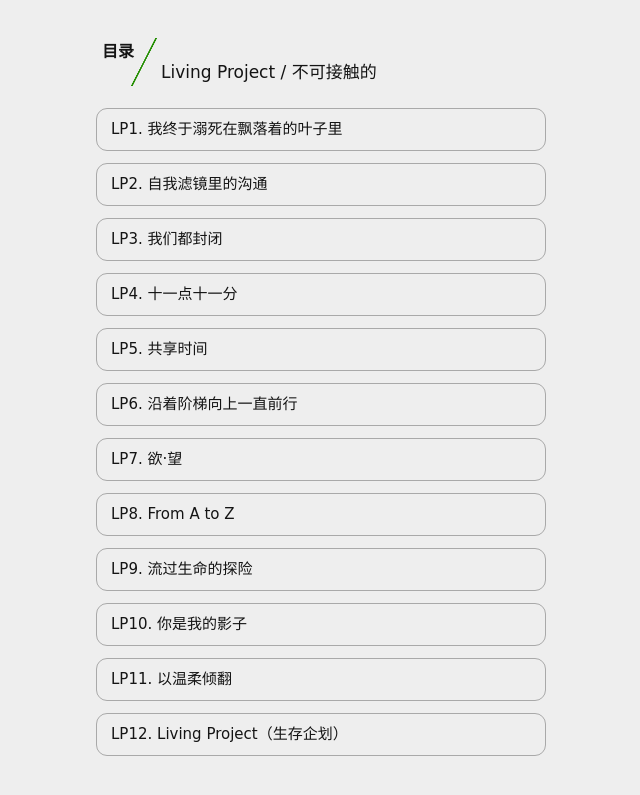
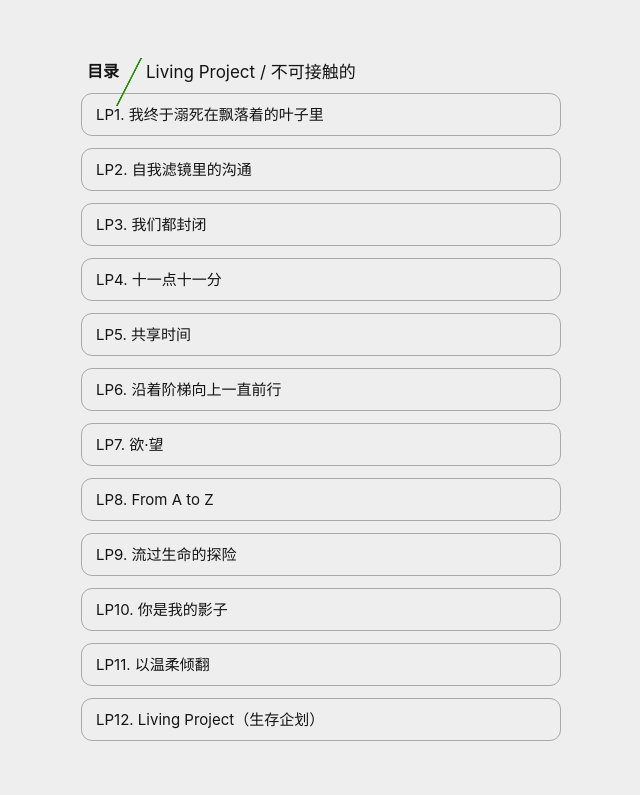
Before and after one commit to whwu17/proses, a Jekyll site: the page built from _novels/lp/toc.md, in a window 1280 px wide. Shown: the top 795 px of the page, without its empty margins (319-959 px from the left). Built offline with Jekyll 4.4.1, drawn with Linux system fonts in a browser that asks for light colours.

Commit message:
Fix Safari iOS white screen on TOC pages
- Move CSS into <head> (was between </head> and <body>)
- Simplify TOC layout CSS for iOS Safari (remove unset, overflow, z-index hacks)
- Use system fonts instead of unloaded web fonts
- Remove auto-redirect JS on index (show link only)

Co-authored-by: Wu Wenhan <1020645987@qq.com>

```diff
--- a/_layouts/novel-lp-toc.html
+++ b/_layouts/novel-lp-toc.html
@@ -6,120 +6,75 @@
     <meta name="viewport" content="width=device-width, initial-scale=1">
     <title>Living Project - Content</title>
     <meta name="theme-color" content="#f8f8f8" />
-</head>
     <style>
-body{
+    html {
+        -webkit-text-size-adjust: 100%;
+    }
+
+    body {
+        margin: 0;
         background: #eeeeee;
+        color: #141414;
+        font-family: -apple-system, BlinkMacSystemFont, 'Segoe UI', sans-serif;
     }
+
     .main {
         max-width: 30rem;
-        margin: auto;
+        margin: 0 auto;
+        padding: 15px;
     }
+
+    .widget {
+        position: relative;
+    }
+
     h2 {
-        height: 50px;
-    margin-top: 43px;
-    margin-left: 65px;
+        margin: 43px 0 10px 65px;
         font-size: 17px;
         font-weight: normal;
+        color: #141414;
     }
+
     .decor {
         background: linear-gradient(-63deg, transparent 49%, #268f04 49.5%, #268f04 50.5%, transparent 51%);
         height: 3rem;
         width: 6rem;
         position: absolute;
-        top: 38px;
-        /* left: 25px; */
+        top: 0;
+        left: 0;
         text-indent: 6px;
         font-weight: bold;
-    }
-
-    * {
-        padding: 0;
-        margin: 0;
-        text-decoration: unset;
-        list-style: none;
-        font-family: 'Comic Sans MS', cursive, 'Segoe UI', Tahoma, Geneva, Verdana, sans-serif;
-
-
         color: #141414;
     }
 
-
-    h2.widgettitle {
-        margin-bottom: 10px;
-        font-size: 20px;
-        color: #268f04;
+    ul {
+        margin: 0;
+        padding: 0;
+        list-style: none;
     }
 
-    button.toc_toggle {
-        padding: 0;
-        background: transparent;
-        max-width: 40px;
-        position: fixed;
-        bottom: 10px;
-        left: 10px;
-        z-index: 999999;
-        border: unset;
-        cursor: pointer;
+    li {
+        margin-bottom: 12px;
     }
 
-
-    .fix_toc {
-        padding: 15px;
-        z-index: 999999;
-        overflow-y: auto;
-    }
-
-    .fix_toc .widget ul li {
-        font-family: 'IBM Plex Sans', sans-serif;
+    li a {
+        display: block;
         font-size: 15px;
         line-height: 25px;
         padding: 8px 14px;
         background: #eee;
-    margin-bottom: 12px;
         border-radius: 11px;
         border: 1px solid darkgray;
-    }
-
-    .fix_toc .widget ul li a {
-        display: block;
-    }
-
-    .fix_toc .widget ul li.item-h3 {
-        margin-left: 10px;
-    }
-
-    .fix_toc .widget ul li.item-h4 {
-        margin-left: 20px;
-    }
-
-    div#fix_toc::-webkit-scrollbar-thumb {
-        border-radius: 10px;
-        -webkit-box-shadow: inset 0 0 6px rgb(0 0 0 / 30%);
-        background-color: #268f04;
-    }
-
-    div#fix_toc::-webkit-scrollbar {
-        width: 5px;
-        background-color: #ffffff;
-    }
-    button{
-        padding: 5px 10px;
-    border-radius: 10px;
-    border: 2px solid #268f04;
-    float: right;
-    background: white;
-    font-weight: 700;
+        color: #141414;
+        text-decoration: none;
     }
     </style>
+</head>
 
 <body>
-
     <div class="main">
-        <div id="fix_toc" class="fix_toc">
         <div class="widget widget_toc">
             <div class="decor">目录</div>
-                <!-- <button><a href="#" id="share">分享</a></button> -->
             <h2>Living Project / 不可接触的</h2>
 
             {% for collection in site.collections %}
```
Also changed, not shown: other parts of _layouts/novel-lp-toc.html (+2 -22 lines), _layouts/novel-dp-toc.html (+35 -98 lines), _layouts/novel-dp.html (+4 -3 lines), _layouts/novel-lp.html (+4 -3 lines), index.html (+12 -3 lines). Lines whose indentation alone changed are shown as unchanged.
